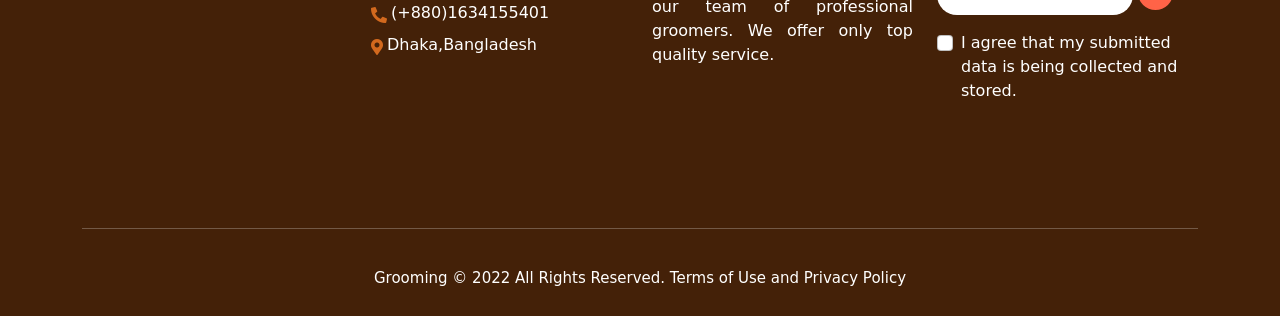
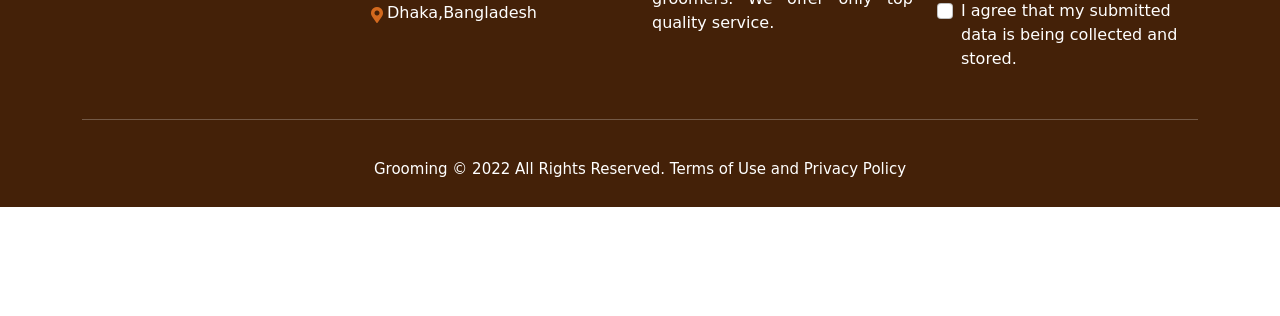
Before and after one commit to Tonmoy-Muzumder/care-pet-animal, a plain HTML site: page index.html in a window 1280 px wide. Shown: the part 5208-5524 px from the top of the page. After the commit the page ends 5415 px from the top, so only its background shows below. Drawn offline with nearby package versions, Linux system fonts and the light colour scheme.

Commit message:
update-2

```diff
--- a/index.html
+++ b/index.html
@@ -451,11 +451,11 @@
       <section style="background-color: rgb(68, 33, 8);">
         <div  class="container mt-5">
             <div class="row">
-              <div class="col-lg-3 my-5">
+              <div class="col-lg-3 my-3">
                 <img class="img-fluid w-75" src="images/logo/logo-1.webp" alt="">
               </div>
 
-              <div class="col-lg-3 my-5">
+              <div class="col-lg-3 my-3">
                 <h4 style="color: coral;">CONTACT INFO</h4>
                 <div class="col-lg-6 contact-content">
                   <h6 style="color: white;" class="d-flex"><i style="color: chocolate; cursor: pointer;" class="fas fa-envelope m-1"></i>tonmoymuzumder1@gmail.com</h6>
@@ -466,12 +466,12 @@
                 </div>
 
               </div>
-              <div class="col-lg-3 my-5">
+              <div class="col-lg-3 my-3">
                 <h4 style="color: coral;">ABOUT US</h4>
                 <p style="color: white;">Your pet is in good hands with our team of professional groomers. We offer only top quality service.</p>
               </div>
 
-              <div class="col-lg-3 my-5">
+              <div class="col-lg-3 my-3">
                 <h4 style="color: coral;">SUBSCRIBE</h4>
                 <input style="border-radius: 20px; padding: 10px; outline: none; border: none;
                 " class="w-75" type="text" placeholder="Your email address"> <button class="btn-go">GO</button>
@@ -484,8 +484,6 @@
                   </div>
               </div>
              <div class="footer">
-              <br>
-              <br>
               <hr>
               <br>
               <p class="text-center">Grooming © 2022 All Rights Reserved. Terms of Use and Privacy Policy</p>
```
